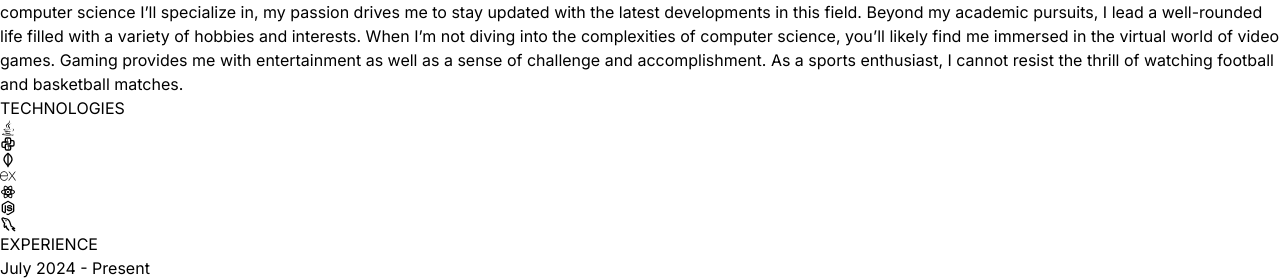
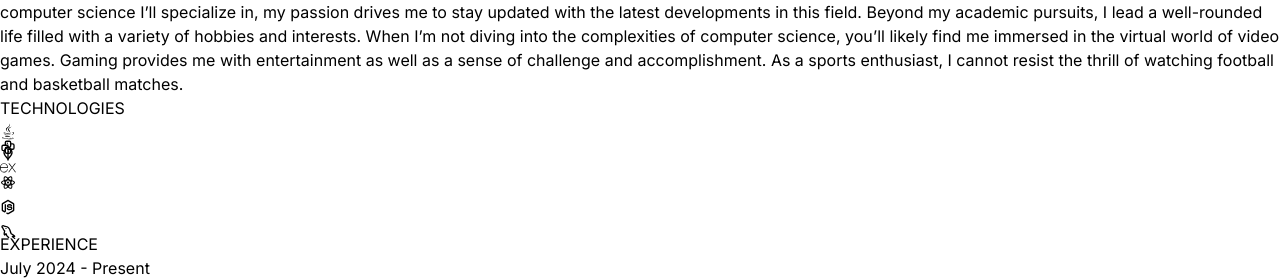
Before and after one commit to athxrva07/portfolio, a React (Vite) app: page / in a window 1280 px wide. Shown: the part 900-1180 px from the top of the page. Built offline with nearby package versions, Linux system fonts and the light colour scheme.

Commit message:
Update Technologies.jsx

```diff
--- a/src/components/Technologies.jsx
+++ b/src/components/Technologies.jsx
@@ -5,33 +5,82 @@ import { SiExpress } from "react-icons/si";
 import { RiReactjsLine } from "react-icons/ri";
 import { RiNodejsLine } from "react-icons/ri";
 import { TbBrandMysql } from "react-icons/tb";
+import { motion } from "framer-motion";
+
+const iconVariants = (duration) => ({
+  initial: {y: -10},
+  animate: {
+    y: [10, -10],
+    transition: {
+      duration: duration,
+      ease: "linear",
+      repeat: Infinity,
+      repeatType: "reverse"
+    }
+  },
+});
 
 const Technologies = () => {
   return (
     <div className="pb-24 border-b border-neutral-900">
       <h2 className="my-20 text-4xl text-center">TECHNOLOGIES</h2>
       <div className="flex flex-wrap items-center justify-center gap-4">
-        <div className="p-4 border-4 rounded-2xl border-neutral-800">
+        <motion.div
+        variants={iconVariants(2.5)}
+        initial="initial"
+        animate="animate"
+        className="p-4 border-4 rounded-2xl border-neutral-800">
             <FaJava className="text-orange-400 text-7xl"/>
-        </div>
-        <div className="p-4 border-4 rounded-2xl border-neutral-800">
+        </motion.div>
+
+        <motion.div
+        variants={iconVariants(3.5)}
+        initial="initial"
+        animate="animate"
+        className="p-4 border-4 rounded-2xl border-neutral-800">
             <TbBrandPython className="text-blue-900 text-7xl"/>
-        </div>
-        <div className="p-4 border-4 rounded-2xl border-neutral-800">
+        </motion.div>
+
+        <motion.div
+        variants={iconVariants(5)}
+        initial="initial"
+        animate="animate"
+        className="p-4 border-4 rounded-2xl border-neutral-800">
             <TbBrandMongodb className="text-green-500 text-7xl"/>
-        </div>
-        <div className="p-4 border-4 rounded-2xl border-neutral-800">
+        </motion.div>
+
+        <motion.div
+        variants={iconVariants(2)}
+        initial="initial"
+        animate="animate"
+        className="p-4 border-4 rounded-2xl border-neutral-800">
             <SiExpress className="text-7xl"/>
-        </div>
-        <div className="p-4 border-4 rounded-2xl border-neutral-800">
+        </motion.div>
+
+        <motion.div
+        variants={iconVariants(6)}
+        initial="initial"
+        animate="animate"
+        className="p-4 border-4 rounded-2xl border-neutral-800">
             <RiReactjsLine className="text-7xl text-cyan-400"/>
-        </div>
-        <div className="p-4 border-4 rounded-2xl border-neutral-800">
+        </motion.div>
+
+        <motion.div
+        variants={iconVariants(4.)}
+        initial="initial"
+        animate="animate"
+        className="p-4 border-4 rounded-2xl border-neutral-800">
             <RiNodejsLine className="text-green-600 text-7xl"/>
-        </div>
-        <div className="p-4 border-4 rounded-2xl border-neutral-800">
+        </motion.div>
+
+        <motion.div
+        variants={iconVariants(1.5)}
+        initial="initial"
+        animate="animate"
+        className="p-4 border-4 rounded-2xl border-neutral-800">
             <TbBrandMysql className="text-7xl text-sky-700"/>
-        </div>
+        </motion.div>
+
       </div>
     </div>
 
```
